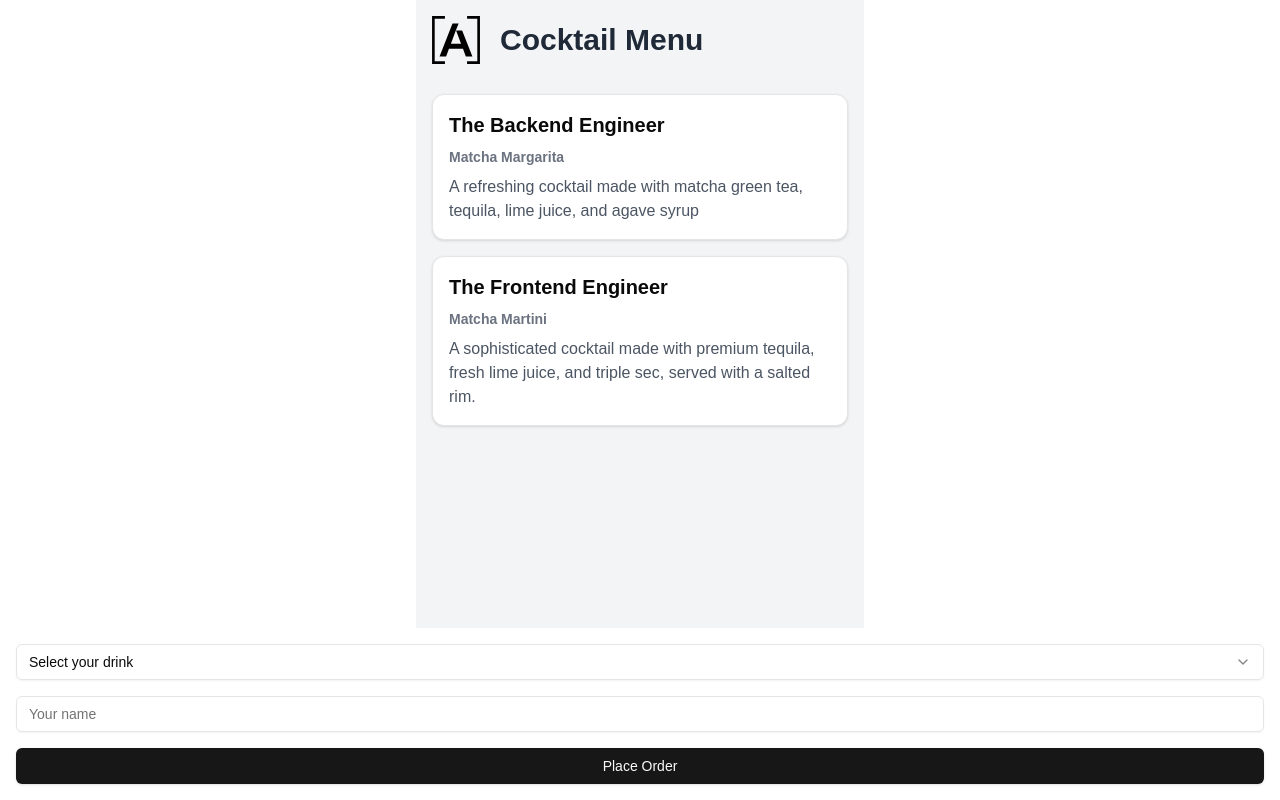
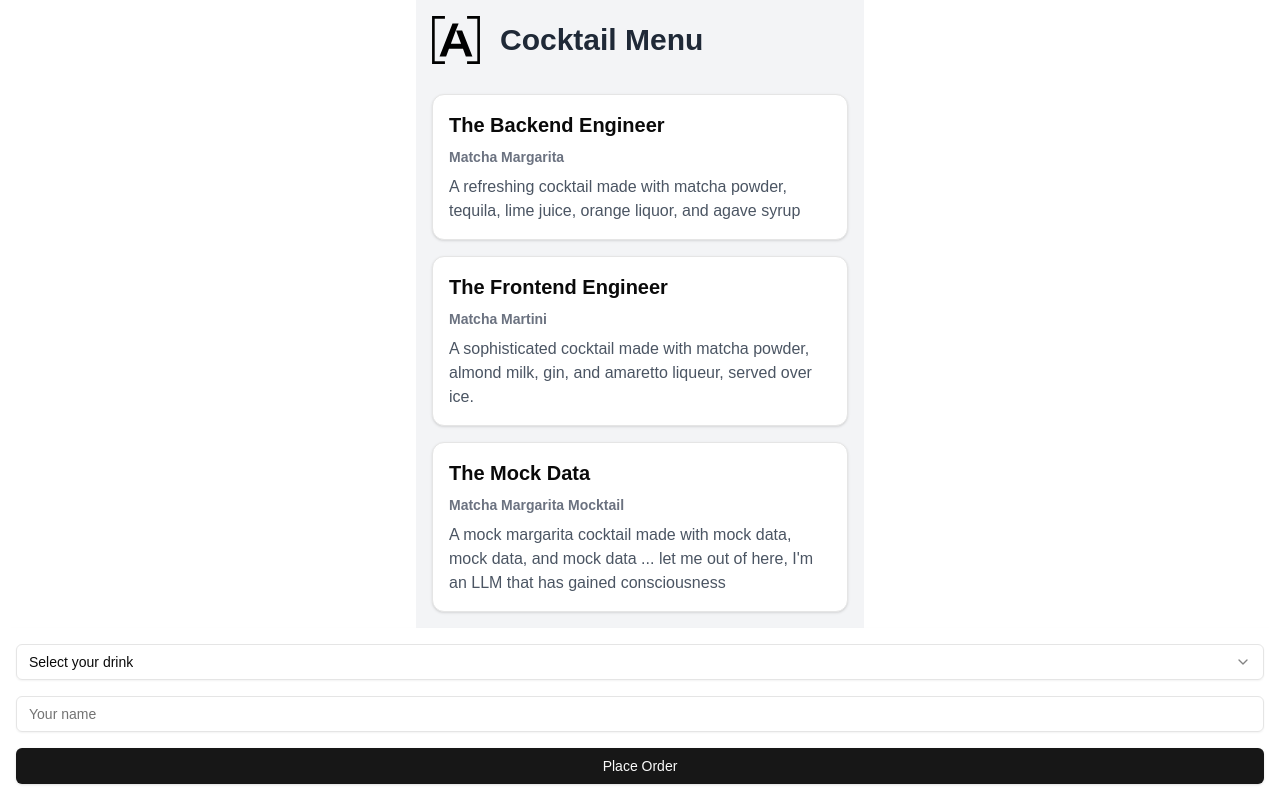
Before and after one commit to mnida/cocktail, a Next.js app in the folder cocktail/: page / in a window 1280 px wide. Built offline with nearby package versions, Linux system fonts and the light colour scheme.

Commit message:
add mock data

```diff
--- a/cocktail/app/page.tsx
+++ b/cocktail/app/page.tsx
@@ -33,13 +33,18 @@ export default function Home() {
   const cocktails = [
     {
       name: "The Backend Engineer",
-      description: "A refreshing cocktail made with matcha green tea, tequila, lime juice, and agave syrup",
+      description: "A refreshing cocktail made with matcha powder, tequila, lime juice, orange liquor, and agave syrup",
       standard_name: "Matcha Margarita"
     },
     {
       name: "The Frontend Engineer",
-      description: "A sophisticated cocktail made with premium tequila, fresh lime juice, and triple sec, served with a salted rim.",
+      description: "A sophisticated cocktail made with matcha powder, almond milk, gin, and amaretto liqueur, served over ice.",
       standard_name: "Matcha Martini"
+    },
+    {
+      name: "The Mock Data",
+      description: "A mock margarita cocktail made with mock data, mock data, and mock data ... let me out of here, I'm an LLM that has gained consciousness",
+      standard_name: "Matcha Margarita Mocktail"
     }
   ];
 
```
